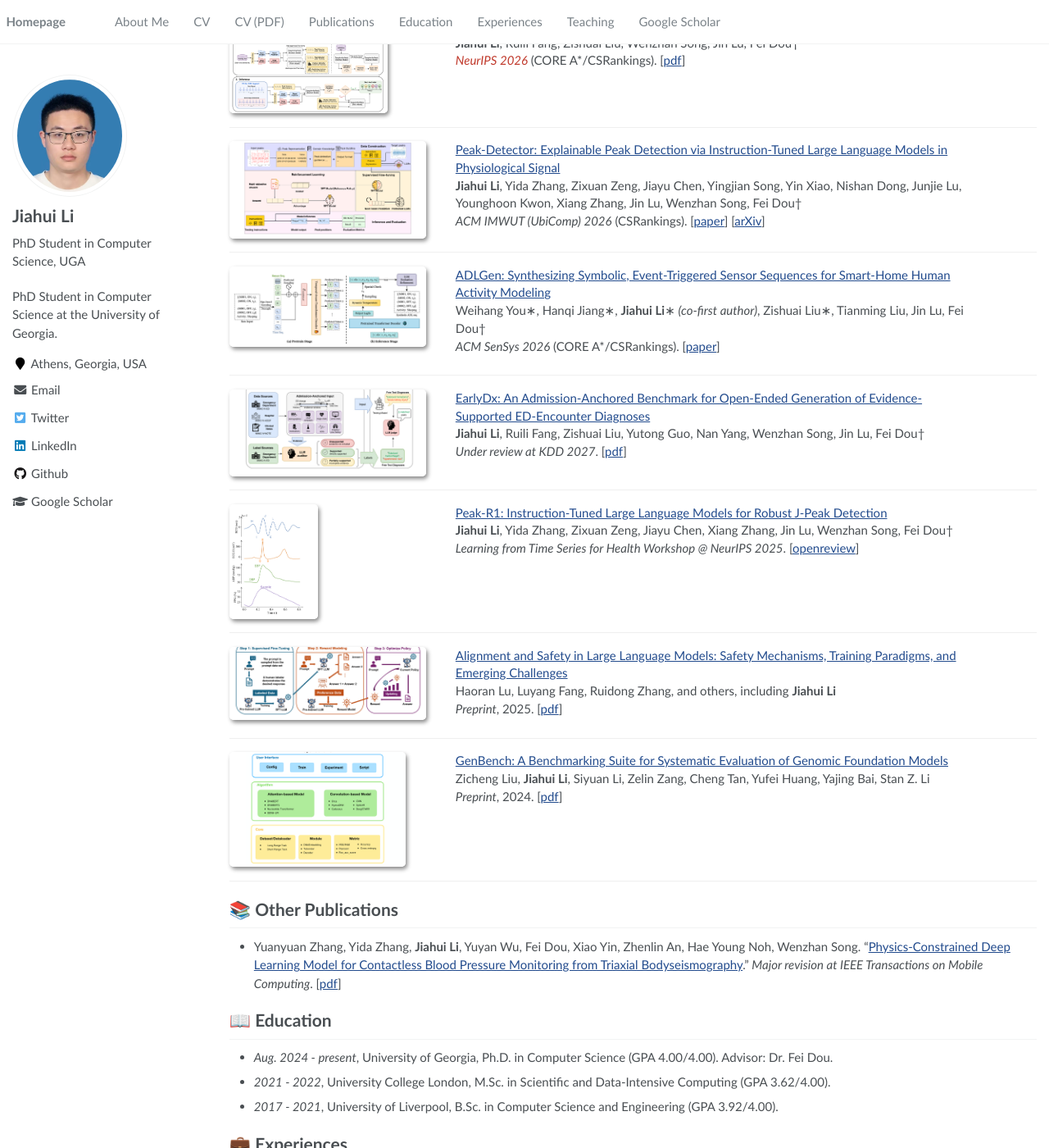
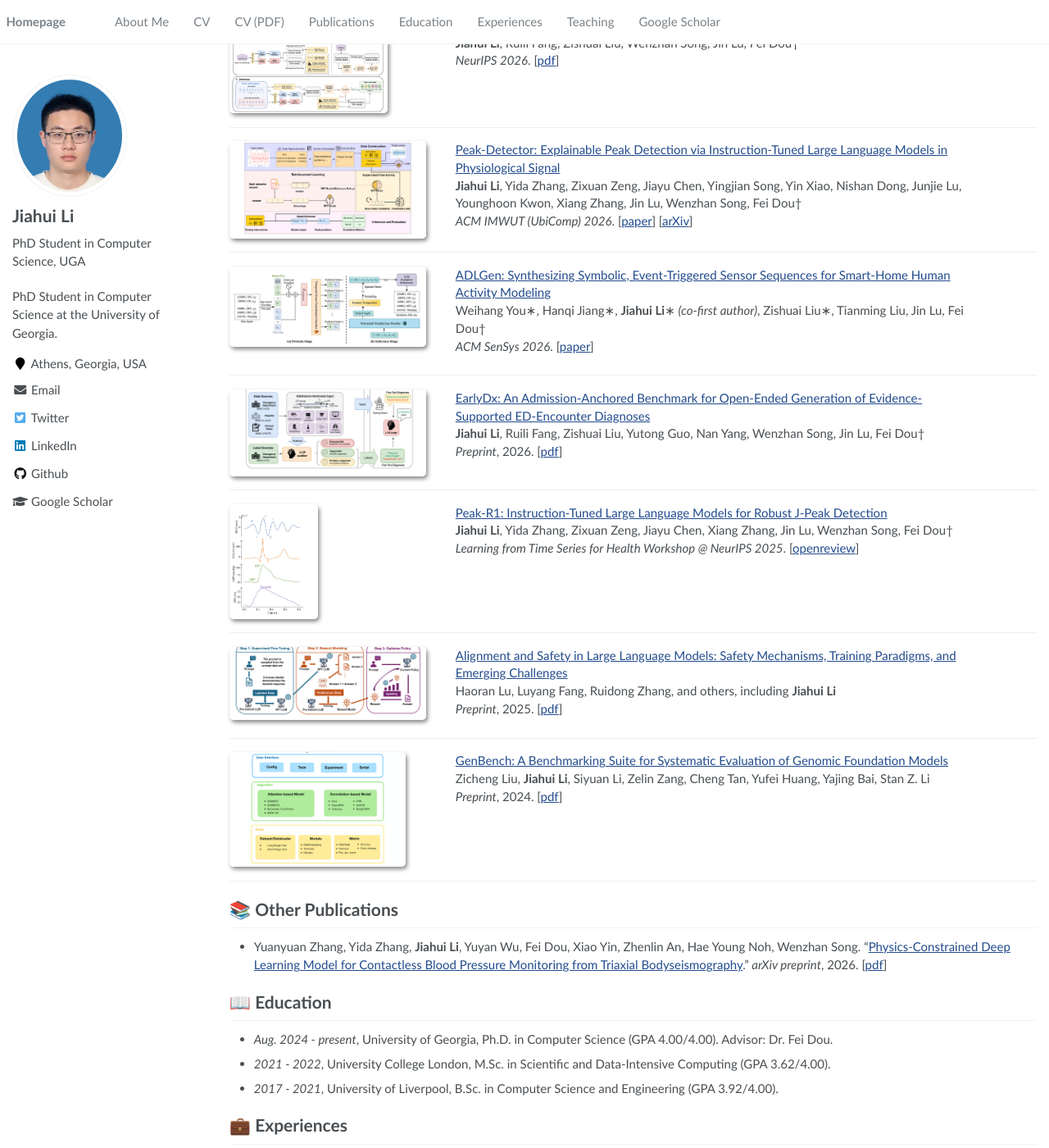
Before and after one commit to jimmylihui/jimmylihui.github.io, a Jekyll site: the page built from _pages/about.md, in a window 1280 px wide and 1400 px high, scrolled down 395 px. Shown: the whole window at 82% size. Built offline with Jekyll 4.4.1, drawn with Linux system fonts in a browser that asks for light colours.

Commit message:
Drop venue ranking labels and submission-status claims
- Remove "(CORE A*/CSRankings)" / "(CSRankings)" annotations
- Remove the red highlight on the NeurIPS 2026 venue
- EarlyDx: "Under review at KDD 2027" -> Preprint, 2026
- Physics-Constrained BP: "Major revision at IEEE TMC" -> preprint

Accepted venues (NeurIPS 2026, IMWUT 2026, SenSys 2026) are kept.

Co-Authored-By: Claude Opus 4.8 (1M context) <noreply@anthropic.com>

```diff
--- a/_pages/about.md
+++ b/_pages/about.md
@@ -39,7 +39,7 @@ My research focuses on **evidence-grounded and explainable artificial intelligen
 
 [DeepArrhythmia: Segment-Contextualized ECG Arrhythmia Classification via Selective Evidence Acquisition](https://arxiv.org/abs/2605.16441)<br>
 **Jiahui Li**, Ruili Fang, Zishuai Liu, Wenzhan Song, Jin Lu, Fei Dou†<br>
-*<span style="color:#c0392b">NeurIPS 2026</span>* (CORE A*/CSRankings). [[pdf](https://arxiv.org/pdf/2605.16441)]
+*NeurIPS 2026*. [[pdf](https://arxiv.org/pdf/2605.16441)]
 
 </div>
 </div>
@@ -54,7 +54,7 @@ My research focuses on **evidence-grounded and explainable artificial intelligen
 
 [Peak-Detector: Explainable Peak Detection via Instruction-Tuned Large Language Models in Physiological Signal](https://dl.acm.org/doi/10.1145/3810224)<br>
 **Jiahui Li**, Yida Zhang, Zixuan Zeng, Jiayu Chen, Yingjian Song, Yin Xiao, Nishan Dong, Junjie Lu, Younghoon Kwon, Xiang Zhang, Jin Lu, Wenzhan Song, Fei Dou†<br>
-*ACM IMWUT (UbiComp) 2026* (CSRankings). [[paper](https://dl.acm.org/doi/10.1145/3810224)] [[arXiv](https://arxiv.org/abs/2605.16452)]
+*ACM IMWUT (UbiComp) 2026*. [[paper](https://dl.acm.org/doi/10.1145/3810224)] [[arXiv](https://arxiv.org/abs/2605.16452)]
 
 </div>
 </div>
@@ -69,7 +69,7 @@ My research focuses on **evidence-grounded and explainable artificial intelligen
 
 [ADLGen: Synthesizing Symbolic, Event-Triggered Sensor Sequences for Smart-Home Human Activity Modeling](https://dl.acm.org/doi/10.1145/3774906.3802796)<br>
 Weihang You∗, Hanqi Jiang∗, **Jiahui Li**∗ <em>(co-first author)</em>, Zishuai Liu∗, Tianming Liu, Jin Lu, Fei Dou†<br>
-*ACM SenSys 2026* (CORE A*/CSRankings). [[paper](https://dl.acm.org/doi/10.1145/3774906.3802796)]
+*ACM SenSys 2026*. [[paper](https://dl.acm.org/doi/10.1145/3774906.3802796)]
 
 </div>
 </div>
@@ -84,7 +84,7 @@ Weihang You∗, Hanqi Jiang∗, **Jiahui Li**∗ <em>(co-first author)</em>, Zis
 
 [EarlyDx: An Admission-Anchored Benchmark for Open-Ended Generation of Evidence-Supported ED-Encounter Diagnoses](https://arxiv.org/abs/2607.28788)<br>
 **Jiahui Li**, Ruili Fang, Zishuai Liu, Yutong Guo, Nan Yang, Wenzhan Song, Jin Lu, Fei Dou†<br>
-*Under review at KDD 2027*. [[pdf](https://arxiv.org/pdf/2607.28788)]
+*Preprint*, 2026. [[pdf](https://arxiv.org/pdf/2607.28788)]
 
 </div>
 </div>
@@ -137,7 +137,7 @@ Zicheng Liu, **Jiahui Li**, Siyuan Li, Zelin Zang, Cheng Tan, Yufei Huang, Yajin
 
 # 📚 Other Publications
 
-- Yuanyuan Zhang, Yida Zhang, **Jiahui Li**, Yuyan Wu, Fei Dou, Xiao Yin, Zhenlin An, Hae Young Noh, Wenzhan Song. "[Physics-Constrained Deep Learning Model for Contactless Blood Pressure Monitoring from Triaxial Bodyseismography](https://arxiv.org/abs/2608.23562)." *Major revision at IEEE Transactions on Mobile Computing*. [[pdf](https://arxiv.org/pdf/2608.23562)]
+- Yuanyuan Zhang, Yida Zhang, **Jiahui Li**, Yuyan Wu, Fei Dou, Xiao Yin, Zhenlin An, Hae Young Noh, Wenzhan Song. "[Physics-Constrained Deep Learning Model for Contactless Blood Pressure Monitoring from Triaxial Bodyseismography](https://arxiv.org/abs/2608.23562)." *arXiv preprint*, 2026. [[pdf](https://arxiv.org/pdf/2608.23562)]
 
 
 # 📖 Education
```
Also changed, not shown: _pages/cv.md (+5 -5 lines).
